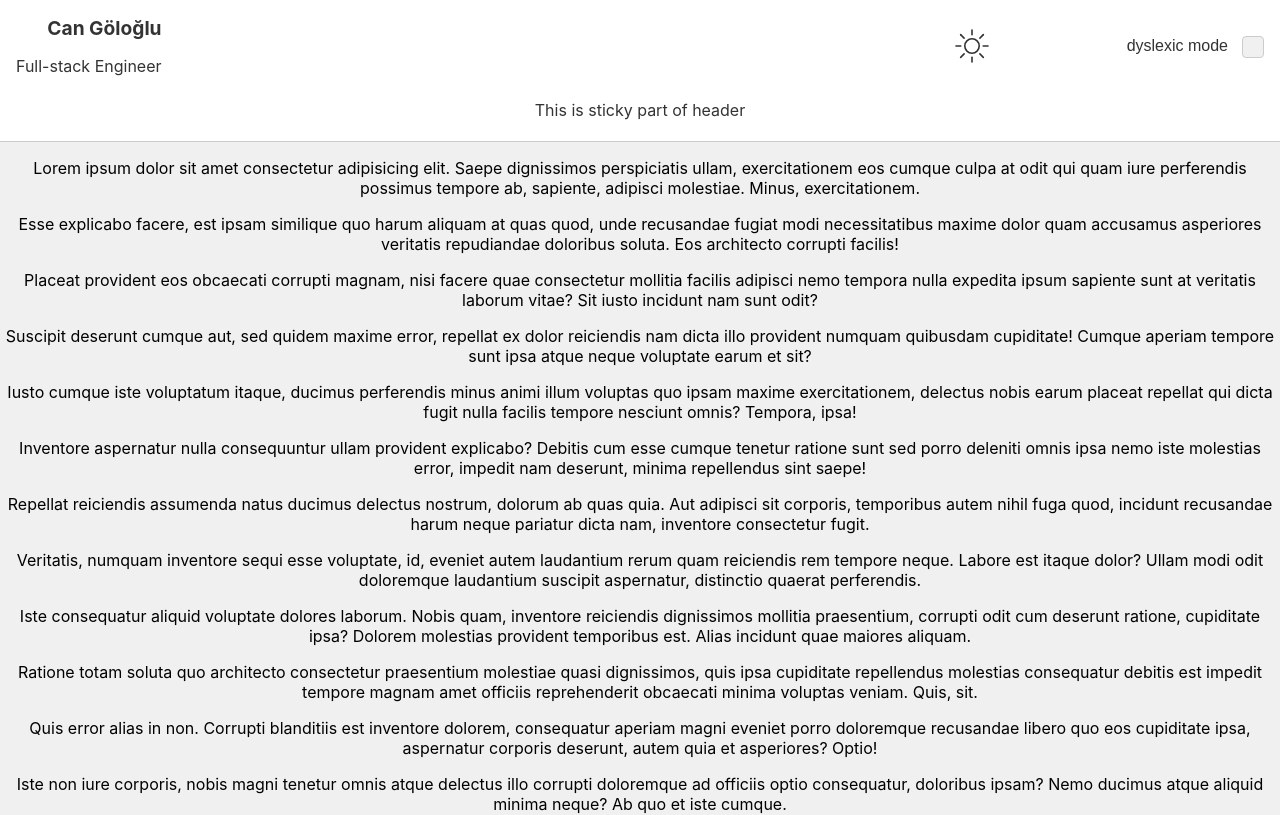
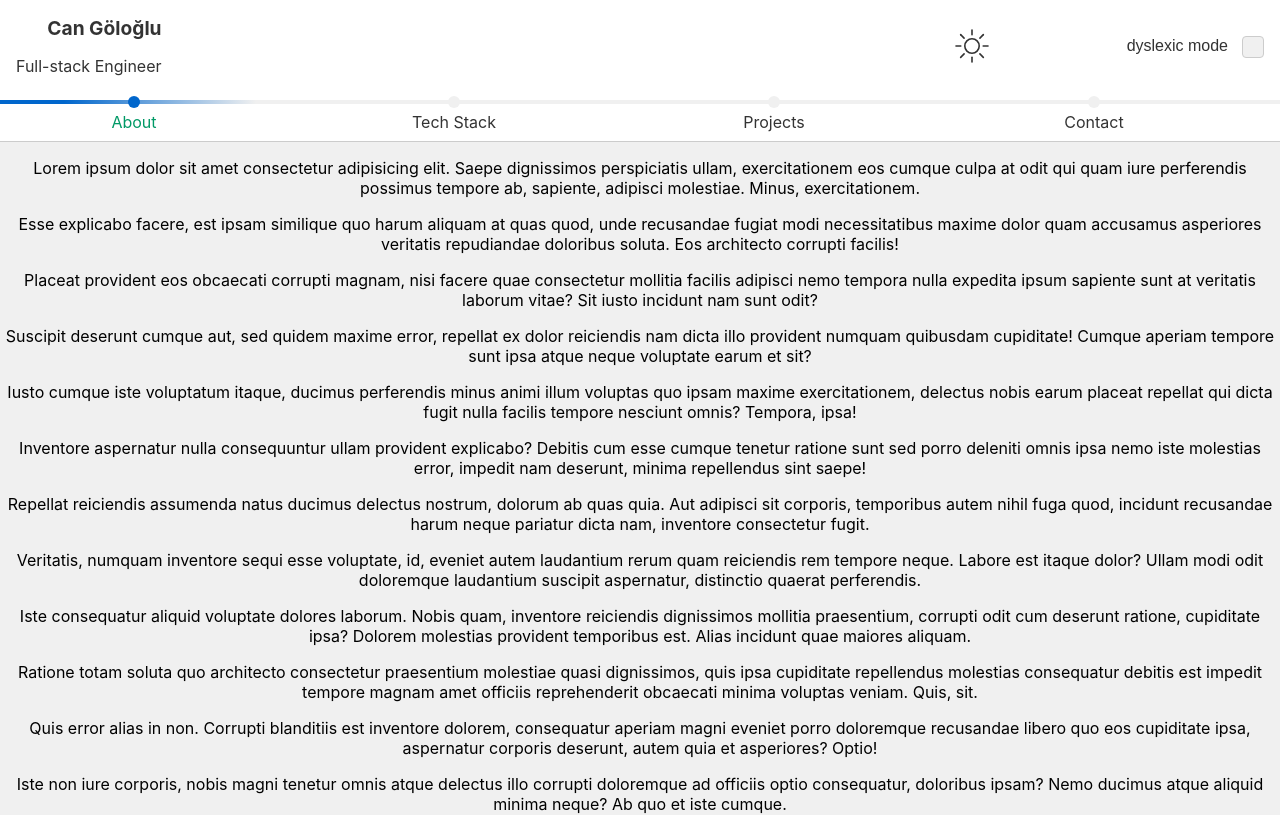
Before and after one commit to cango91/portfolio_v2, a React (Create React App) app: page / in a window 1280 px wide. Shown: the top 815 px of the page. Built offline with nearby package versions, Linux system fonts and the light colour scheme; a web font is replaced by a local one.

Commit message:
Scrollspy hardcode

```diff
--- a/src/App.jsx
+++ b/src/App.jsx
@@ -9,6 +9,9 @@ export default function App() {
     <div className={`app ${theme === 'dark' ? "dark-theme" : ""}`}>
       <Header />
       <main>
+        <section id="About">
+
+        </section>
         <p>Lorem ipsum dolor sit amet consectetur adipisicing elit. Saepe dignissimos perspiciatis ullam, exercitationem eos cumque culpa at odit qui quam iure perferendis possimus tempore ab, sapiente, adipisci molestiae. Minus, exercitationem.</p>
         <p>Esse explicabo facere, est ipsam similique quo harum aliquam at quas quod, unde recusandae fugiat modi necessitatibus maxime dolor quam accusamus asperiores veritatis repudiandae doloribus soluta. Eos architecto corrupti facilis!</p>
         <p>Placeat provident eos obcaecati corrupti magnam, nisi facere quae consectetur mollitia facilis adipisci nemo tempora nulla expedita ipsum sapiente sunt at veritatis laborum vitae? Sit iusto incidunt nam sunt odit?</p>
@@ -42,10 +45,20 @@ export default function App() {
         <p>Amet enim odio ut architecto qui nemo nisi, obcaecati eius aliquid labore exercitationem deleniti unde blanditiis eaque suscipit quisquam temporibus, minima veritatis. Nesciunt doloribus nisi assumenda numquam, voluptate fugit ducimus.</p>
         <p>Odio, labore! Mollitia ex dolore ab obcaecati, earum quo perspiciatis vitae, incidunt quae, assumenda quas sed. Labore temporibus placeat doloremque voluptate, sunt maxime! Totam magnam quasi eius, beatae architecto hic.</p>
         <p>Ab odio reprehenderit itaque expedita quod voluptatibus illo, reiciendis et animi ut, nesciunt tempora corrupti quisquam consequuntur error ea vero numquam optio, nostrum quas dicta saepe? Quas cumque eum vel?</p>
+        <section id="TechStack">
+
+        </section>
         <p>Nobis odio placeat molestiae beatae animi fugiat eligendi, mollitia distinctio asperiores officia porro dolores pariatur nam vero deserunt sunt magnam sapiente. Laboriosam reprehenderit iure enim laudantium placeat repellat rerum similique?</p>
         <p>Perferendis, nam magnam obcaecati voluptatibus quasi aspernatur, hic modi eligendi quas suscipit quibusdam vel amet veniam saepe illum repellendus impedit omnis, reprehenderit expedita doloremque quos atque cupiditate explicabo accusamus. Vel!</p>
         <p>Deleniti ad temporibus dolor, illum natus facilis vel delectus ducimus? In non a voluptates. Repellat earum optio repudiandae reiciendis quas dolore ea qui pariatur similique quis, itaque quidem unde alias?</p>
         <p>Repellat provident obcaecati voluptate suscipit? Molestias molestiae iure, illo quaerat hic fuga unde itaque laudantium repellat quasi voluptatum minus, officia corrupti est repellendus animi ut minima consequatur ipsam doloremque veritatis!</p>
+        <section id="Projects">
+
+        </section>
+
+        <section id="Contact">
+
+        </section>
         <p>Beatae dolor ullam facere non ducimus, voluptates pariatur dignissimos corporis, magni quidem natus veritatis sequi! Assumenda eligendi debitis maiores alias a commodi labore! Harum repellendus eum sit temporibus, modi nesciunt?</p>
         <p>Architecto, exercitationem libero. Saepe dignissimos quidem dolore doloribus voluptatibus quasi illum, debitis distinctio nihil, dolorem nisi nobis suscipit voluptate harum. Fuga quod vel magnam harum eligendi iure, a ut dolores.</p>
         <p>Quos necessitatibus accusamus magnam repellat fugit facere beatae nostrum qui laboriosam, ad incidunt atque. Deleniti quidem quaerat non dolore expedita maiores modi recusandae sunt sint, ut, sit, beatae unde autem?</p>
--- a/src/components/Header/Header.css
+++ b/src/components/Header/Header.css
@@ -33,7 +33,7 @@
     color: var(--primary-text);
     width: 100%;
     height: 50px;
-    padding: 8px;
+    padding: 8px 0;
     top:0;
     background-color: var(--secondary-bg);
     border-bottom: 1px solid var(--accent-subtle);
--- a/src/components/Header/Header.jsx
+++ b/src/components/Header/Header.jsx
@@ -2,6 +2,7 @@ import { useEffect, useRef, useState } from 'react';
 import DyslexiaSelector from '../DyslexiaSelector/DyslexiaSelector';
 import ThemeSelector from '../ThemeSelector/ThemeSelector';
 import './Header.css';
+import Scrollspy from '../Scrollspy/Scrollspy';
 
 export default function Header() {
     const [scrollY, setScrollY] = useState(0);
@@ -29,12 +30,12 @@ export default function Header() {
                     <div className="header__settings__dyslexia-selector"><DyslexiaSelector /></div>
                 </div>
             </div>
-            <div className={`dummy-div ${scrollY < topContentRef.current?.offsetHeight ? 'd-none' : ''}`}></div>
+            <div className={`${scrollY < topContentRef.current?.offsetHeight || !topContentRef.current ? 'd-none' : 'dummy-div'}`}></div>
             <div
             ref={stickyContentRef}
             className={`header-sticky ${scrollY >= topContentRef.current?.offsetHeight ? 'p-fixed' : ''}`}>
                 <nav>
-                    This is sticky part of header
+                    <Scrollspy />
                 </nav>
             </div>
         </header>
--- a/src/components/Scrollspy/Scrollspy.css
+++ b/src/components/Scrollspy/Scrollspy.css
@@ -0,0 +1,69 @@
+.scrollspy-container{
+    position: relative;
+}
+
+.scrollspy{
+    box-sizing: border-box;
+    position: relative;
+    padding: 0 5%;
+    width: 100%;
+    height: 4px;
+    background-color: var(--primary-bg);
+}
+
+.scrollspy__line{
+    position: absolute;
+    width: 100%;
+    height: 100%;
+    top:0;
+    left:-5%
+}
+
+
+.scrollspy__stop {
+    position: absolute;
+    width: 12px;
+    height: 12px;
+    top: -4px; /* Half of 12px - 4px line width */
+    background-color: var(--primary-bg);
+    border-radius: 50%;
+  }
+
+  .scrollspy__stop__text{
+    transform: translateX(calc(-50% + 6px));
+    padding-top: 16px;
+    position: absolute;
+    text-wrap: nowrap;
+  }
+
+  .scrollspy__stop__text a{
+    text-decoration: none;
+    color: var(--primary-text);
+  }
+
+
+  .scrollspy__stop--active {
+    background-color: var(--accent-strong);
+  }
+
+  .scrollspy__stop__text.active a{
+    text-decoration: none;
+    color: var(--accent-mild);
+  }
+
+  .scrollspy__stop__text:not(.active) a:hover{
+    color: var(--accent-subtle);
+  }
+
+  .scrollspy__line--bg-10{
+    background-image: linear-gradient(to right, var(--accent-strong) 10%, var(--primary-bg) 25%);
+  }
+  .scrollspy__line--bg-35{
+    background-image: linear-gradient(to right, var(--accent-strong) 35%, var(--primary-bg) 50%);
+  }
+  .scrollspy__line--bg-60{
+    background-image: linear-gradient(to right, var(--accent-strong) 60%, var(--primary-bg) 75%);
+  }
+  .scrollspy__line--bg-85{
+    background-image: linear-gradient(to right, var(--accent-strong) 85%, var(--primary-bg) 100%);
+  }
--- a/src/components/Scrollspy/Scrollspy.jsx
+++ b/src/components/Scrollspy/Scrollspy.jsx
@@ -1,5 +1,48 @@
+import { useEffect, useState } from 'react';
 import './Scrollspy.css';
 
-export default function Scrollspy(){
+const sections = ["About", "Tech Stack", "Projects", "Contact"];
 
+export default function Scrollspy() {
+    const [currentSection, setCurrentSection] = useState('About');
+    useEffect(() => {
+        const handleScroll = e => {
+            let minDistance = Infinity;
+            let newCurrentSection = currentSection;
+
+            for (const id of sections) {
+                const element = document.getElementById(id.replace(" ",""));
+                const rect = element.getBoundingClientRect();
+                const distance = Math.abs(rect.top);  // Distance from the top of the viewport
+
+                if (distance < minDistance) {
+                    minDistance = distance;
+                    newCurrentSection = id;
+                }
+            }
+            setCurrentSection(newCurrentSection);
+        }
+        window.addEventListener("scroll", handleScroll);
+        return () => window.removeEventListener("scroll", handleScroll);
+    }, [currentSection]);
+    return (
+        <div className="scrollspy-container">
+            <div className="scrollspy">
+                <div className={`scrollspy__line scrollspy__line--bg-${sections.findIndex(el => el === currentSection) * 25 + 10}`}></div>
+                {sections.map((section, idx) => {
+                    const atSection = currentSection === section;
+                    const pastSection = sections.findIndex(el => el === currentSection) >= idx;
+                    return (
+                        <div
+                            key={`stop_${section}`}
+                            className={`scrollspy__stop ${pastSection ? 'scrollspy__stop--active' : ''}`} style={{ left: `${(idx + 1) * 25 - 15}%` }}>
+                            <div className={`scrollspy__stop__text ${atSection ? 'active' : ''}`}>
+                                <a href={`#${section.replace(" ", "")}`}>{section}</a>
+                            </div>
+                        </div>
+                    );
+                })}
+            </div>
+        </div>
+    );
 }
--- a/src/index.css
+++ b/src/index.css
@@ -16,7 +16,7 @@
   --accent-mild: #009966;
   /* A very light gray for borders or less important text */
   --accent-subtle: #cccccc;
-  /* scroll-behavior: smooth; */
+  scroll-behavior: smooth;
 }
 
 /* Dark Theme (Original Portfolio colors) */
```
